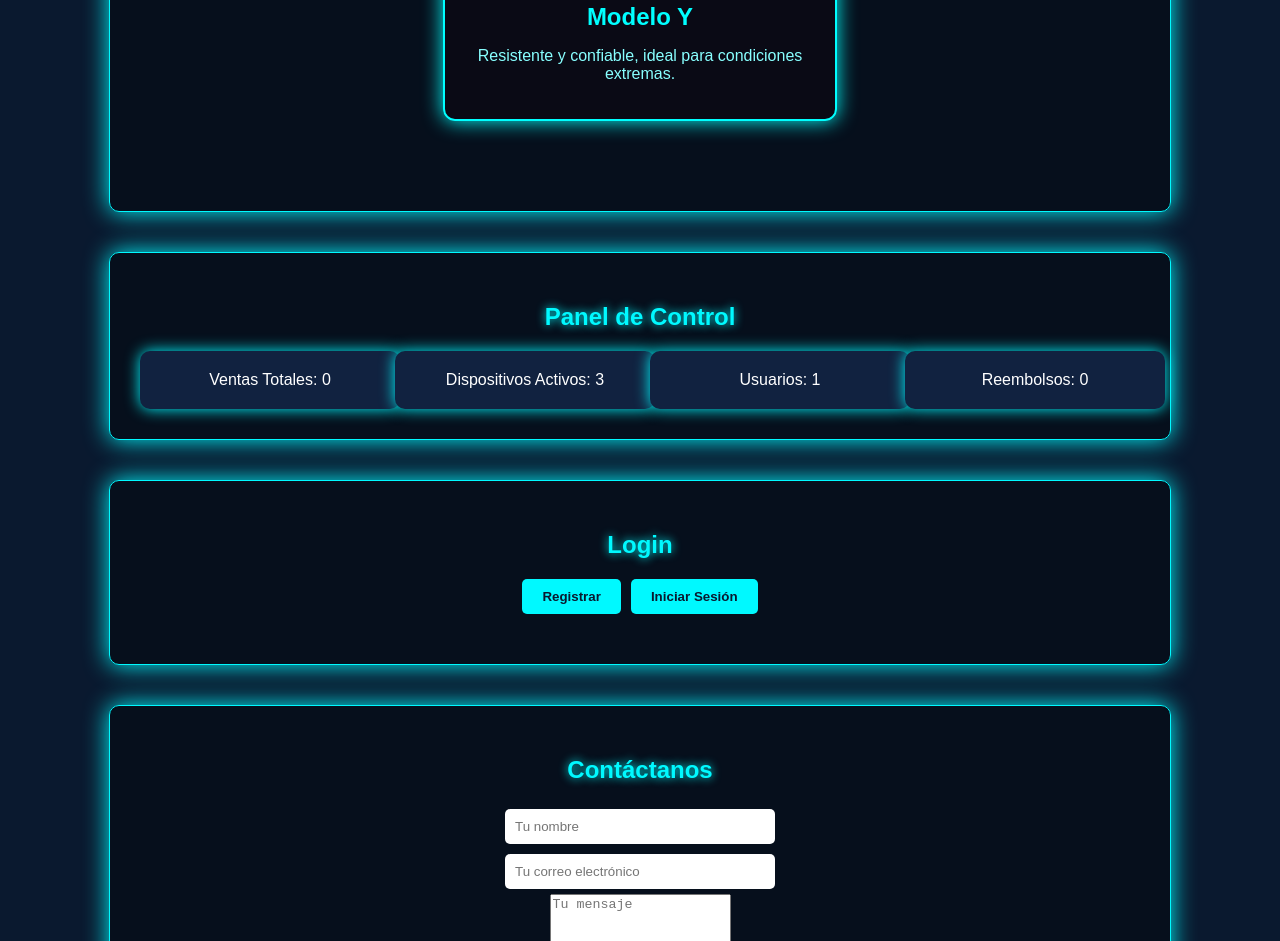
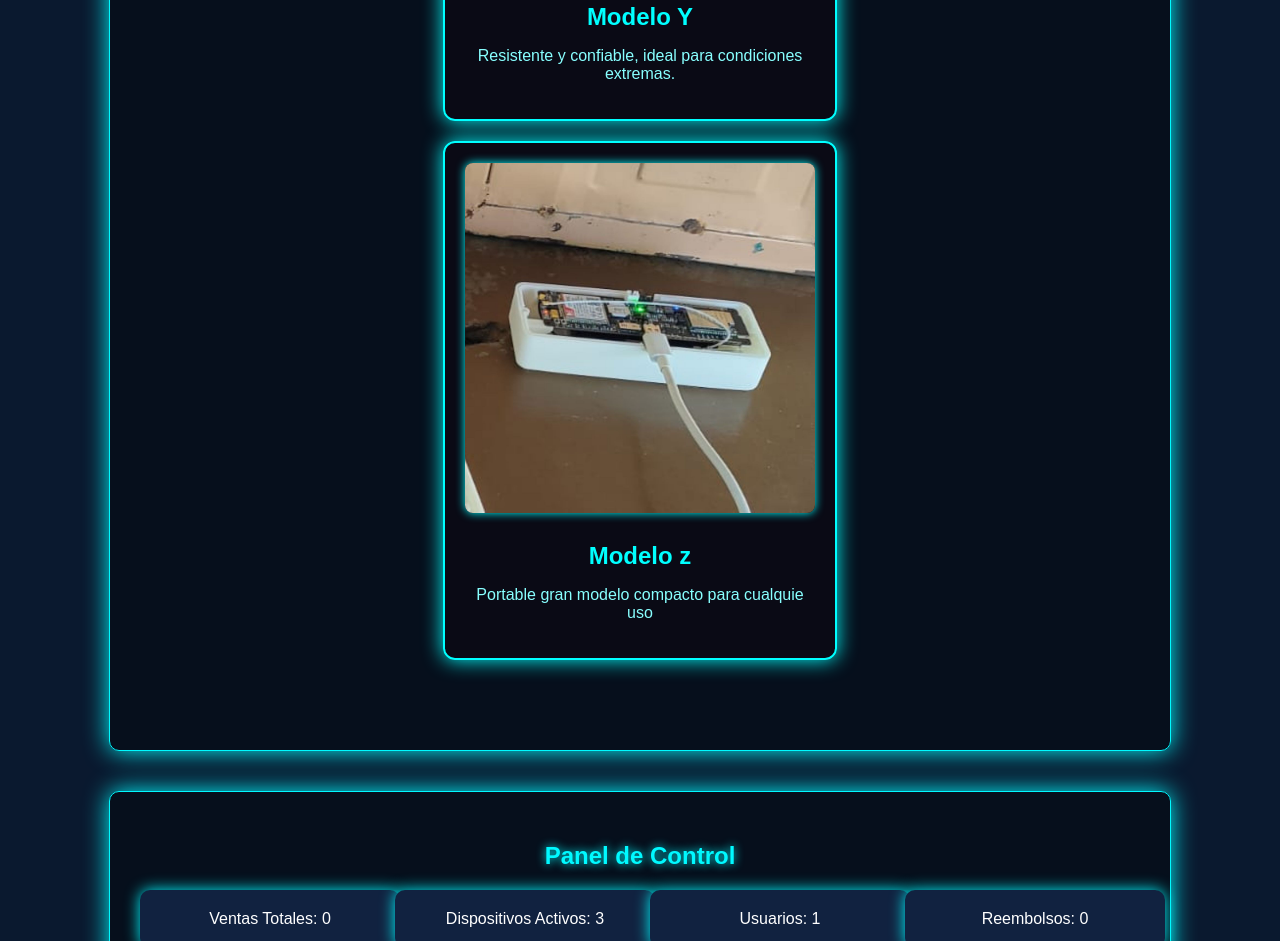
Before and after one commit to CristianJAJ/MICA-SAB_WEB, a website: page index.html in a window 1280 px wide. Shown: the part 1892-2833 px from the top of the page. Drawn offline with Linux system fonts and the light colour scheme.

Commit message:
hize la actualizacion

```diff
--- a/index.html
+++ b/index.html
@@ -42,6 +42,12 @@
     <img src="src/img/2.jpeg" alt="Modelo Y GPS" />
     <h3>Modelo Y</h3>
     <p>Resistente y confiable, ideal para condiciones extremas.</p>
+  </div>
+
+  <div class="product-card">
+    <img src="src/img/Diseño sin título (4).jpg" alt="Modelo Y GPS" />
+    <h3>Modelo z</h3>
+    <p>Portable gran modelo compacto para cualquie uso</p>
   </div>
 </section>
 
```
Also changed, not shown: src/img/Diseño sin título (4).jpg (added).
